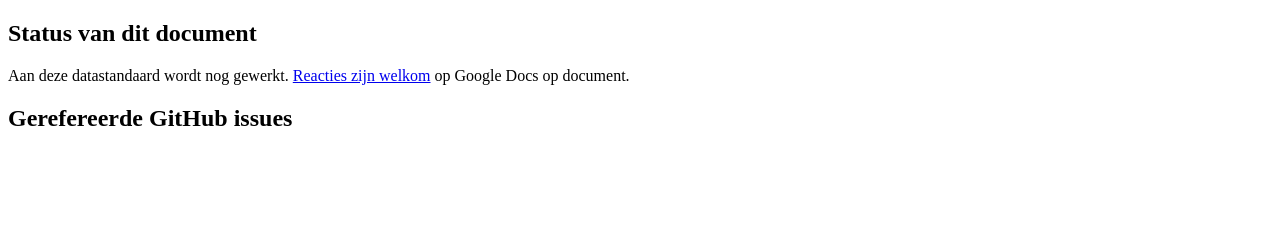
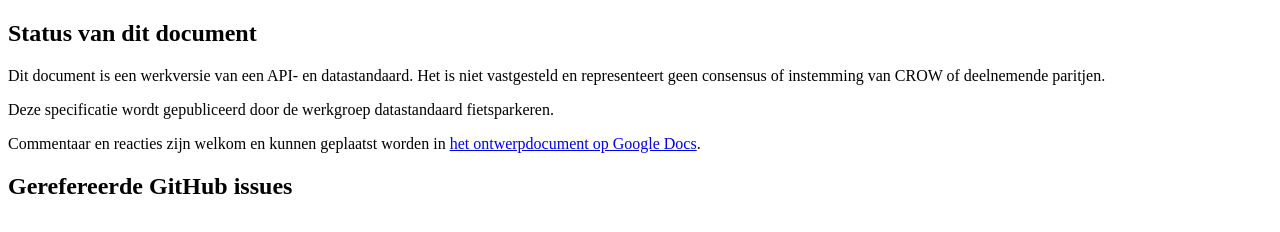
Before and after one commit to Stichting-CROW/datastandaard-fietsparkeren, a plain HTML site: page spdp-fiets/index.html in a window 1280 px wide. Drawn offline with Linux system fonts and the light colour scheme.

Commit message:
Tekstuele updates

```diff
--- a/spdp-fiets/index.html
+++ b/spdp-fiets/index.html
@@ -14,8 +14,11 @@
 <section id="abstract" data-format="markdown" data-include="docs/abstract.md"></section>
 <section id='sotd' class='introductory'>
 <h2>Status van dit document</h2>
-<p>Aan deze datastandaard wordt nog gewerkt.
-<a href='https://docs.google.com/document/d/1SANKIH4Gam9CH1N8NPgtB1efg2LEEWSmGNnR8AbH2zU/edit?usp=sharing'>Reacties zijn welkom</a> op Google Docs op document.
+<p>Dit document is een werkversie van een API- en datastandaard.
+Het is niet vastgesteld en representeert geen consensus of instemming van CROW of deelnemende paritjen.
+<p>Deze specificatie wordt gepubliceerd door de werkgroep datastandaard fietsparkeren.
+<p>Commentaar en reacties zijn welkom en kunnen geplaatst worden in
+<a href='https://docs.google.com/document/d/1SANKIH4Gam9CH1N8NPgtB1efg2LEEWSmGNnR8AbH2zU/edit?usp=sharing'>het ontwerpdocument op Google Docs</a>.
 </section>
 <section id='conformance' class='introductory'></section>
 <section class='informative' data-format="markdown" data-include="docs/inleiding.md"></section>
```
Also changed, not shown: images/dorpsstraat-volledig.drawio.svg, images/dorpsstraat-zonderfietstype.drawio.svg, 5 other files.
